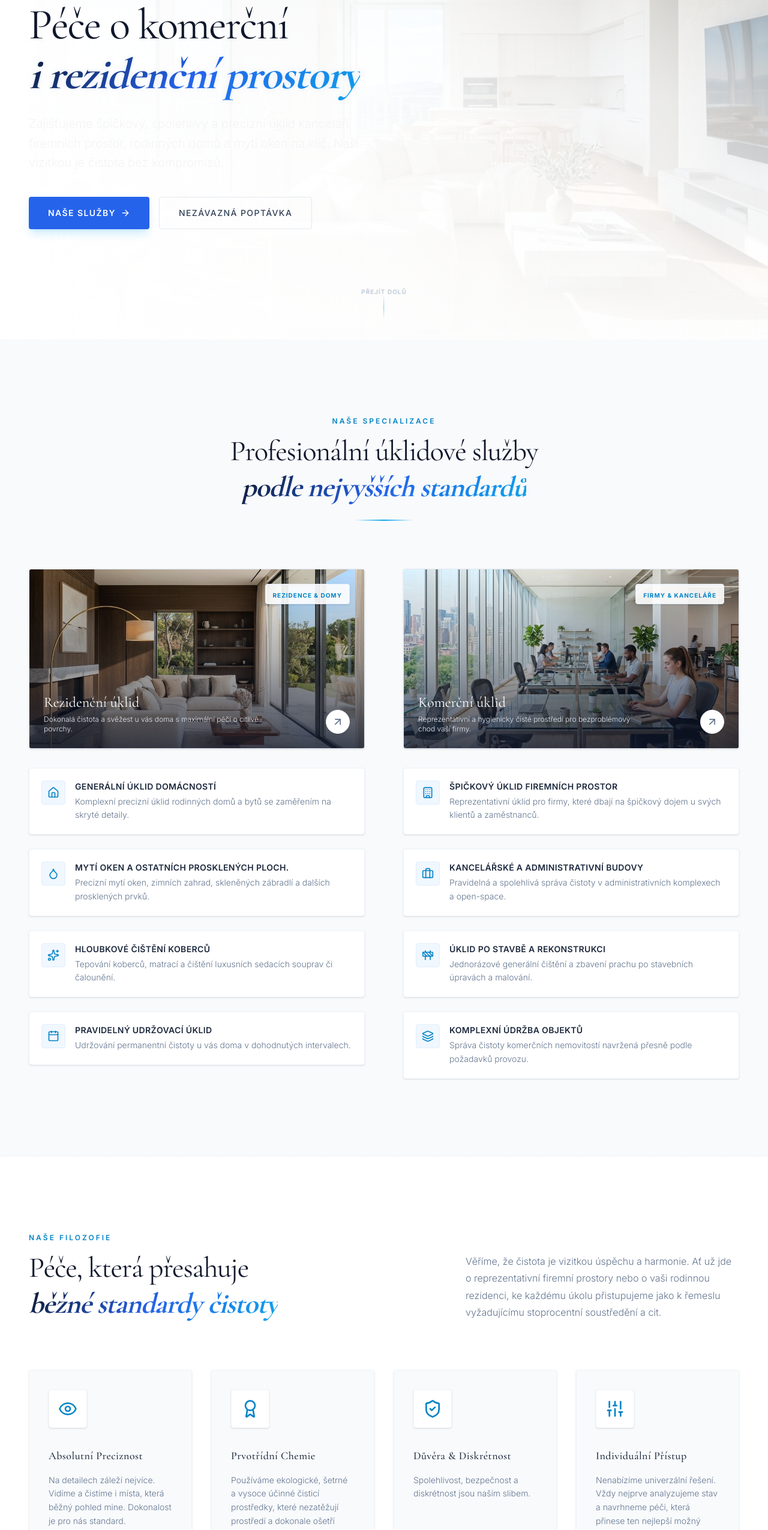
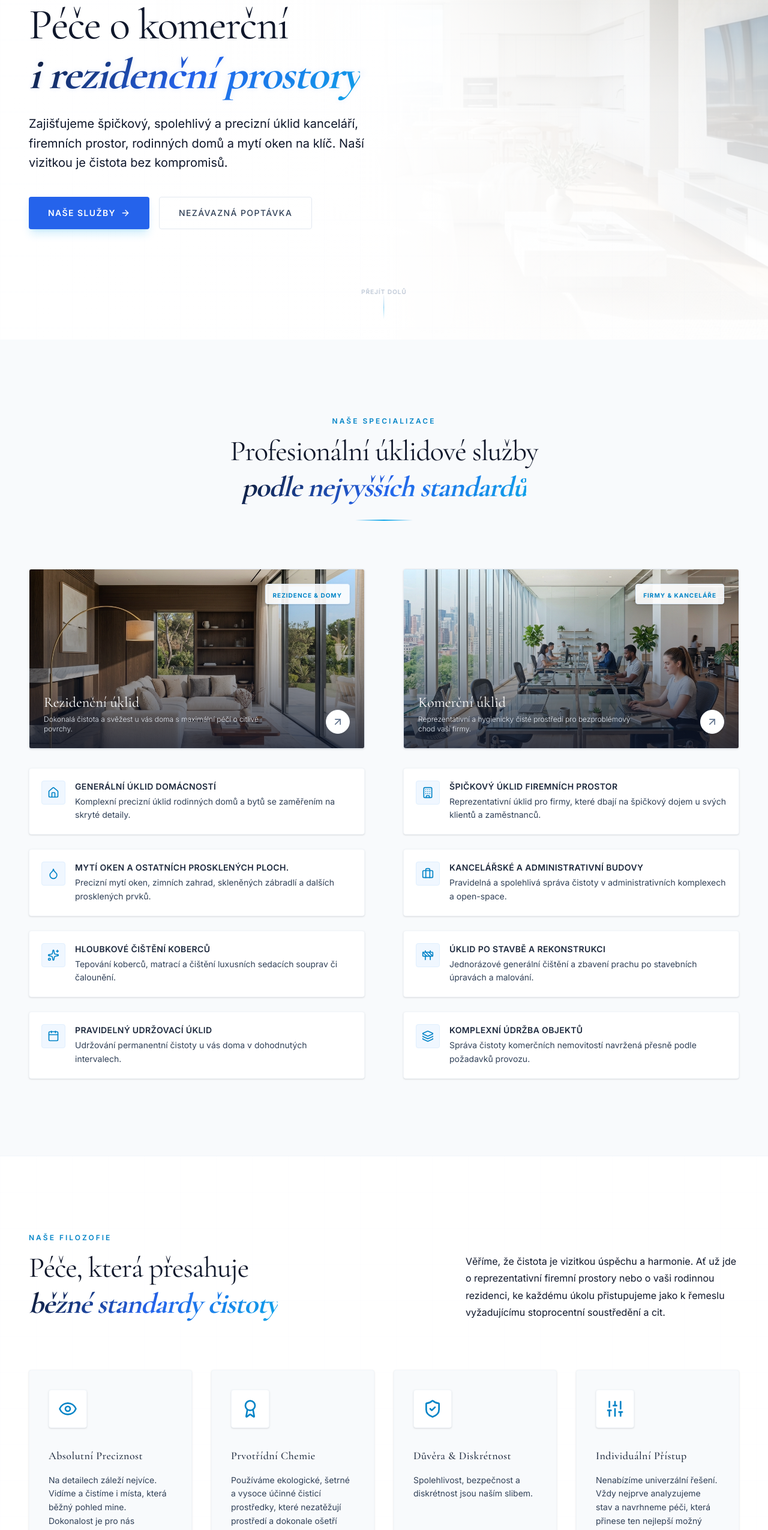
Before and after one commit to vencoslav1357/pujos, a Next.js app in the folder website/: page / in a window 1280 px wide. Shown: the part 234-2784 px from the top of the page at 60% size. Built offline with nearby package versions, Linux system fonts and the light colour scheme.

Commit message:
style: fix cursor color, pricing background, and text contrasts

```diff
--- a/website/src/app/page.tsx
+++ b/website/src/app/page.tsx
@@ -12,7 +12,7 @@ import Preloader from "@/components/Preloader";
 
 export default function Home() {
   return (
-    <div className="relative min-h-screen bg-zinc-950 text-zinc-100 flex flex-col font-sans">
+    <div className="relative min-h-screen bg-white text-slate-900 flex flex-col font-sans">
       {/* Intro Preloader */}
       <Preloader />
 
--- a/website/src/components/Contact.tsx
+++ b/website/src/components/Contact.tsx
@@ -50,7 +50,7 @@ export default function Contact() {
                 Napište nám a <br />
                 <span className="text-blue-gradient italic font-bold">získejte cenovou nabídku</span>
               </h2>
-              <p className="text-slate-500 font-light leading-relaxed mb-12 max-w-md">
+              <p className="text-slate-750 font-normal leading-relaxed mb-12 max-w-md">
                 Máte zájem o pravidelný či generální úklid vašich komerčních prostor, nebo potřebujete zajistit precizní péči o domácnost? Vyplňte formulář a my se vám ozveme zpět s nezávaznou nabídkou do 24 hodin.
               </p>
 
@@ -245,7 +245,7 @@ export default function Contact() {
                     <h3 className="font-serif text-2xl text-slate-900 mb-3 font-semibold">
                       Poptávka byla odeslána
                     </h3>
-                    <p className="text-sm text-slate-500 font-light max-w-sm mb-8 leading-relaxed">
+                    <p className="text-sm text-slate-700 font-normal max-w-sm mb-8 leading-relaxed">
                       Děkujeme za vaši poptávku. J. Pufr vás bude kontaktovat e-mailem nebo telefonicky pro upřesnění detailů a vypracování cenové nabídky.
                     </p>
                     <button
--- a/website/src/components/CustomCursor.tsx
+++ b/website/src/components/CustomCursor.tsx
@@ -71,7 +71,7 @@ export default function CustomCursor() {
     <>
       {/* Tiny Inner Dot */}
       <motion.div
-        className="fixed top-0 left-0 w-1.5 h-1.5 bg-gold-400 rounded-full pointer-events-none z-50 mix-blend-difference"
+        className="fixed top-0 left-0 w-1.5 h-1.5 bg-blue-royal rounded-full pointer-events-none z-50"
         style={{
           x: cursorX,
           y: cursorY,
@@ -82,7 +82,7 @@ export default function CustomCursor() {
 
       {/* Smooth Lagging Outer Ring */}
       <motion.div
-        className="fixed top-0 left-0 rounded-full pointer-events-none z-50 border border-gold-400/30"
+        className="fixed top-0 left-0 rounded-full pointer-events-none z-50 border border-blue-royal/40 bg-blue-royal/5"
         style={{
           x: ringX,
           y: ringY,
@@ -90,10 +90,10 @@ export default function CustomCursor() {
           translateY: "-50%",
         }}
         animate={{
-          width: isHovering ? 50 : 26,
-          height: isHovering ? 50 : 26,
-          backgroundColor: isHovering ? "rgba(212, 175, 55, 0.08)" : "rgba(212, 175, 55, 0)",
-          borderColor: isHovering ? "rgba(212, 175, 55, 0.8)" : "rgba(212, 175, 55, 0.3)",
+          width: isHovering ? 48 : 24,
+          height: isHovering ? 48 : 24,
+          backgroundColor: isHovering ? "rgba(37, 99, 235, 0.15)" : "rgba(37, 99, 235, 0.05)",
+          borderColor: isHovering ? "rgba(37, 99, 235, 0.8)" : "rgba(37, 99, 235, 0.4)",
         }}
         transition={{ type: "spring", stiffness: 450, damping: 25 }}
       />
--- a/website/src/components/Hero.tsx
+++ b/website/src/components/Hero.tsx
@@ -34,8 +34,8 @@ export default function Hero() {
           }}
         />
         {/* Light Luxury Gradients Overlay */}
-        <div className="absolute inset-0 bg-gradient-to-b from-slate-50/10 via-white/75 to-white" />
-        <div className="absolute inset-0 bg-gradient-to-r from-white via-white/80 to-transparent" />
+        <div className="absolute inset-0 bg-gradient-to-b from-white/10 via-white/80 to-white" />
+        <div className="absolute inset-0 bg-gradient-to-r from-white via-white/98 via-white/85 to-transparent" />
       </motion.div>
 
       {/* Grid Pattern overlay for depth */}
@@ -78,7 +78,7 @@ export default function Hero() {
             initial={{ opacity: 0, y: 30 }}
             animate={{ opacity: 1, y: 0 }}
             transition={{ duration: 1, delay: 0.6 }}
-            className="text-slate-650 text-base sm:text-lg md:text-xl font-light leading-relaxed max-w-xl mb-10 font-sans"
+            className="text-slate-900 text-base sm:text-lg md:text-xl font-normal leading-relaxed max-w-xl mb-10 font-sans"
           >
             Zajišťujeme špičkový, spolehlivý a precizní úklid kanceláří, firemních prostor, rodinných domů a mytí oken na klíč. Naší vizitkou je čistota bez kompromisů.
           </motion.p>
--- a/website/src/components/Philosophy.tsx
+++ b/website/src/components/Philosophy.tsx
@@ -66,7 +66,7 @@ export default function Philosophy() {
           <div className="lg:col-span-5">
             <ScrollReveal
               text="Věříme, že čistota je vizitkou úspěchu a harmonie. Ať už jde o reprezentativní firemní prostory nebo o vaši rodinnou rezidenci, ke každému úkolu přistupujeme jako k řemeslu vyžadujícímu stoprocentní soustředění a cit."
-              className="text-slate-500 font-light leading-relaxed text-sm md:text-base"
+              className="text-slate-750 font-normal leading-relaxed text-sm md:text-base"
             />
           </div>
         </div>
@@ -99,7 +99,7 @@ export default function Philosophy() {
                 </h3>
 
                 {/* Pillar Description */}
-                <p className="text-sm text-slate-500 font-light leading-relaxed">
+                <p className="text-sm text-slate-700 font-normal leading-relaxed">
                   {pillar.desc}
                 </p>
               </div>
--- a/website/src/components/Pricing.tsx
+++ b/website/src/components/Pricing.tsx
@@ -57,7 +57,7 @@ export default function Pricing() {
   ];
 
   return (
-    <section id="cenik" className="py-24 md:py-32 bg-slate-50/50 relative">
+    <section id="cenik" className="py-24 md:py-32 bg-gradient-to-b from-white via-blue-50/60 to-white relative">
       <div className="max-w-7xl mx-auto px-6 md:px-12 relative z-10">
 
         {/* Section Heading */}
@@ -107,7 +107,7 @@ export default function Pricing() {
                   </div>
                 </div>
 
-                <p className="text-xs text-slate-400 font-light mb-6 min-h-[32px]">{pkg.desc}</p>
+                <p className="text-xs text-slate-750 font-normal mb-6 min-h-[32px]">{pkg.desc}</p>
 
                 {/* Price Display */}
                 <div className="flex items-baseline gap-1 mb-8 border-b border-slate-100 pb-6">
@@ -130,7 +130,7 @@ export default function Pricing() {
                   {pkg.features.map((feat, fIdx) => (
                     <li key={fIdx} className="flex items-start gap-3">
                       <Check className="w-4 h-4 text-blue-600 flex-shrink-0 mt-0.5" />
-                      <span className="text-sm text-slate-650 font-light leading-relaxed">{feat}</span>
+                      <span className="text-sm text-slate-800 font-normal leading-relaxed">{feat}</span>
                     </li>
                   ))}
                 </ul>
@@ -167,7 +167,7 @@ export default function Pricing() {
               <h3 className="font-serif text-xl text-slate-800 mb-2 font-medium">
                 Doplňující informace k ceníku
               </h3>
-              <p className="text-sm text-slate-500 font-light leading-relaxed max-w-2xl">
+              <p className="text-sm text-slate-750 font-normal leading-relaxed max-w-2xl">
                 Cena každé zakázky se odvíjí především od velikosti objektu, celkové plochy v m² a specifického znečištění. Konečnou cenu stanovujeme vždy po dohodě s vámi před zahájením prací. Doprava je účtována transparentně ve výši <strong>7,- Kč / km</strong>.
               </p>
             </div>
--- a/website/src/components/Process.tsx
+++ b/website/src/components/Process.tsx
@@ -9,7 +9,7 @@ export default function Process() {
       num: "01",
       icon: <Calendar className="w-6 h-6 text-blue-600" />,
       title: "Nezávazná Konzultace",
-      desc: "Kontaktujete nás přes formulář nebo telefonicky. Prodiskutujeme vaše přání, typ vozu či rozsah prostor a domluvíme termín.",
+      desc: "Kontaktujete nás přes formulář nebo telefonicky. Prodiskutujeme vaše přání a rozsah prostor a domluvíme termín.",
     },
     {
       num: "02",
@@ -99,7 +99,7 @@ export default function Process() {
               <h3 className="text-lg font-serif text-slate-800 tracking-wide mb-3 group-hover:text-blue-600 transition-colors font-medium">
                 {step.title}
               </h3>
-              <p className="text-sm text-slate-500 font-light leading-relaxed">
+              <p className="text-sm text-slate-700 font-normal leading-relaxed">
                 {step.desc}
               </p>
 
--- a/website/src/components/Services.tsx
+++ b/website/src/components/Services.tsx
@@ -157,7 +157,7 @@ export default function Services() {
                     <h4 className="text-sm font-semibold tracking-wide text-slate-800 uppercase mb-1 font-sans group-hover:text-blue-600 transition-colors">
                       {service.title}
                     </h4>
-                    <p className="text-sm text-slate-500 font-light leading-relaxed">
+                    <p className="text-sm text-slate-700 font-normal leading-relaxed">
                       {service.desc}
                     </p>
                   </div>
@@ -226,7 +226,7 @@ export default function Services() {
                     <h4 className="text-sm font-semibold tracking-wide text-slate-800 uppercase mb-1 font-sans group-hover:text-blue-600 transition-colors">
                       {service.title}
                     </h4>
-                    <p className="text-sm text-slate-500 font-light leading-relaxed">
+                    <p className="text-sm text-slate-700 font-normal leading-relaxed">
                       {service.desc}
                     </p>
                   </div>
```
Also changed, not shown: website/src/components/Footer.tsx (+6 -6 lines).
